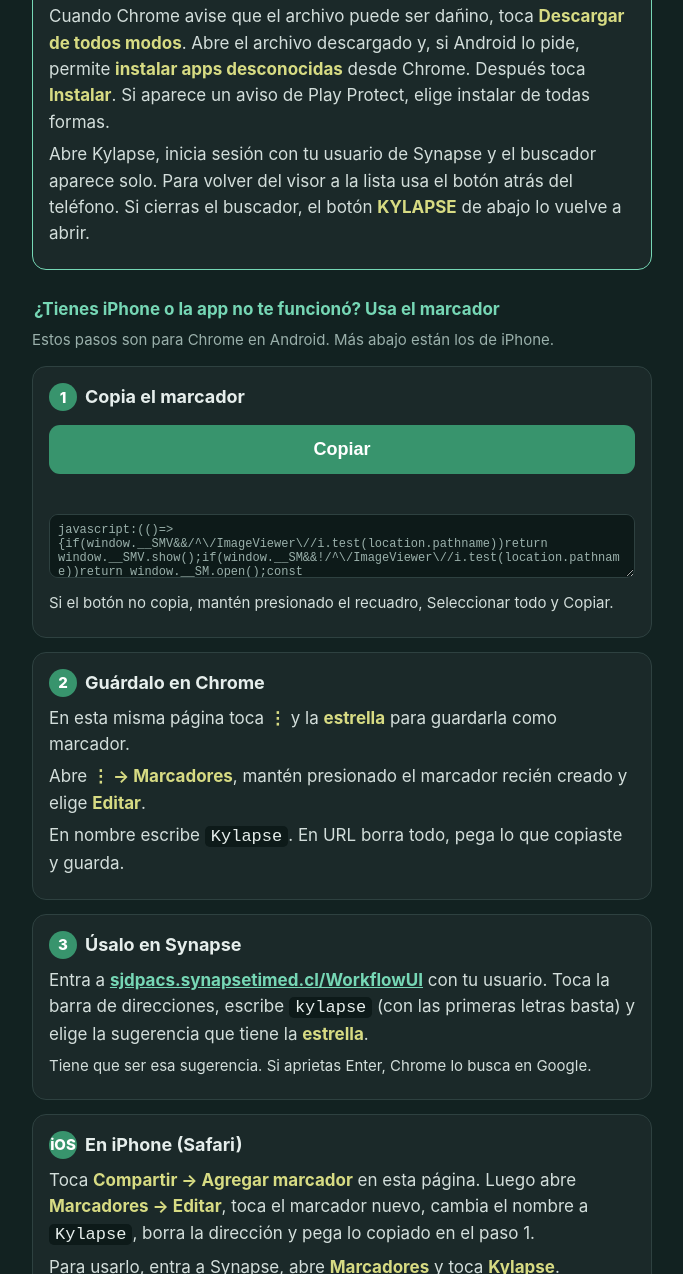
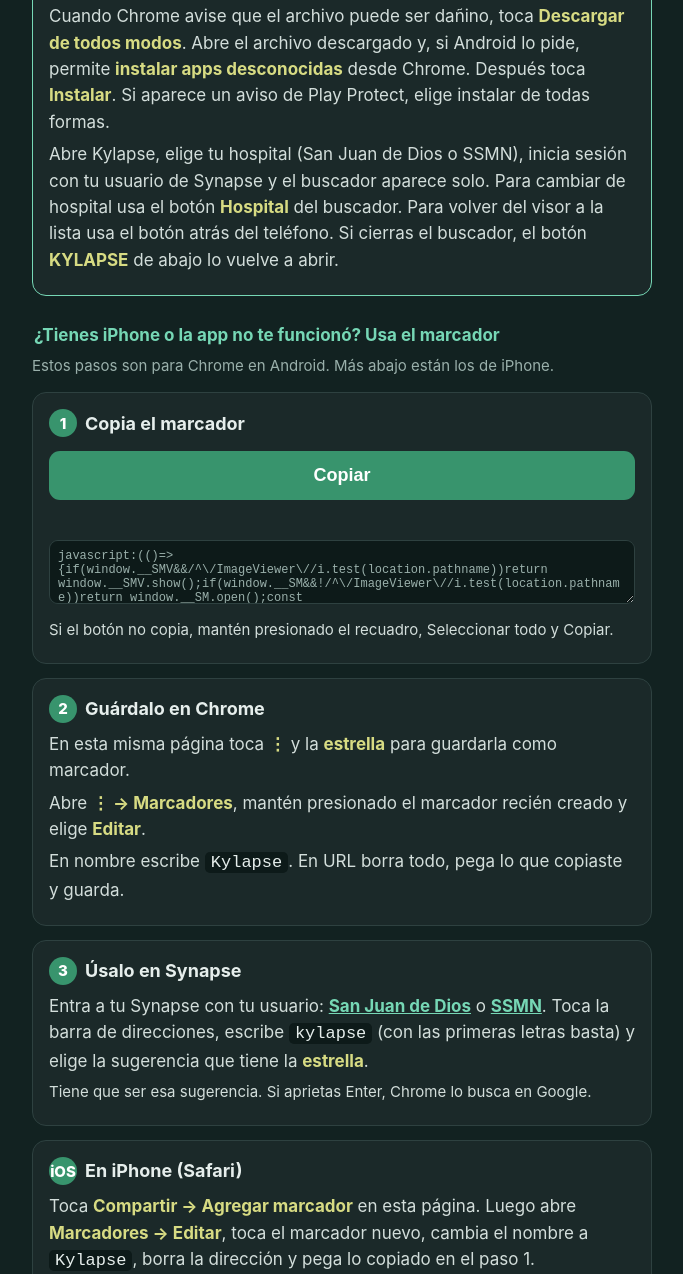
Before and after one commit to Kylapse/kylapse, a plain HTML site: page index.html in a window 1280 px wide. Shown: the part 382-1656 px from the top of the page, without its empty margins (298-981 px from the left). Drawn offline with Linux system fonts and the light colour scheme.

Commit message:
Página: SSMN y elección de hospital
Co-Authored-By: Claude Opus 5.5 <noreply@anthropic.com>
Claude-Session: https://claude.ai/code/session_013xPWaEJjL4u51JBqFN7wYm

```diff
--- a/index.html
+++ b/index.html
@@ -31,7 +31,7 @@ code{background:#0D1A19;padding:1px 6px;border-radius:5px;color:#E6EEEC}
 <p>Es lo más simple. Kylapse queda como un ícono más en tu teléfono y abre Synapse con todo cargado, sin marcadores.</p>
 <a class="dl" href="https://github.com/Kylapse/kylapse/releases/download/android-latest/kylapse.apk">Descargar Kylapse para Android</a>
 <p>Cuando Chrome avise que el archivo puede ser dañino, toca <b class="k">Descargar de todos modos</b>. Abre el archivo descargado y, si Android lo pide, permite <b class="k">instalar apps desconocidas</b> desde Chrome. Después toca <b class="k">Instalar</b>. Si aparece un aviso de Play Protect, elige instalar de todas formas.</p>
-<p>Abre Kylapse, inicia sesión con tu usuario de Synapse y el buscador aparece solo. Para volver del visor a la lista usa el botón atrás del teléfono. Si cierras el buscador, el botón <b class="k">KYLAPSE</b> de abajo lo vuelve a abrir.</p></div>
+<p>Abre Kylapse, elige tu hospital (San Juan de Dios o SSMN), inicia sesión con tu usuario de Synapse y el buscador aparece solo. Para cambiar de hospital usa el botón <b class="k">Hospital</b> del buscador. Para volver del visor a la lista usa el botón atrás del teléfono. Si cierras el buscador, el botón <b class="k">KYLAPSE</b> de abajo lo vuelve a abrir.</p></div>
 
 <h3 class="alt">¿Tienes iPhone o la app no te funcionó? Usa el marcador</h3>
 <p class="note" style="margin-top:-4px">Estos pasos son para Chrome en Android. Más abajo están los de iPhone.</p>
@@ -46,7 +46,7 @@ code{background:#0D1A19;padding:1px 6px;border-radius:5px;color:#E6EEEC}
 <p>En nombre escribe <code>Kylapse</code>. En URL borra todo, pega lo que copiaste y guarda.</p></div>
 
 <div class="card"><h2><span class="n">3</span>Úsalo en Synapse</h2>
-<p>Entra a <a class="lnk" href="https://sjdpacs.synapsetimed.cl/WorkflowUI/">sjdpacs.synapsetimed.cl/WorkflowUI</a> con tu usuario. Toca la barra de direcciones, escribe <code>kylapse</code> (con las primeras letras basta) y elige la sugerencia que tiene la <b class="k">estrella</b>.</p>
+<p>Entra a tu Synapse con tu usuario: <a class="lnk" href="https://sjdpacs.synapsetimed.cl/WorkflowUI/">San Juan de Dios</a> o <a class="lnk" href="https://smnpacs5.synapsetimed.cl/WorkflowUI/">SSMN</a>. Toca la barra de direcciones, escribe <code>kylapse</code> (con las primeras letras basta) y elige la sugerencia que tiene la <b class="k">estrella</b>.</p>
 <p class="note">Tiene que ser esa sugerencia. Si aprietas Enter, Chrome lo busca en Google.</p></div>
 
  <div class="card"><h2><span class="n">iOS</span>En iPhone (Safari)</h2>
```
